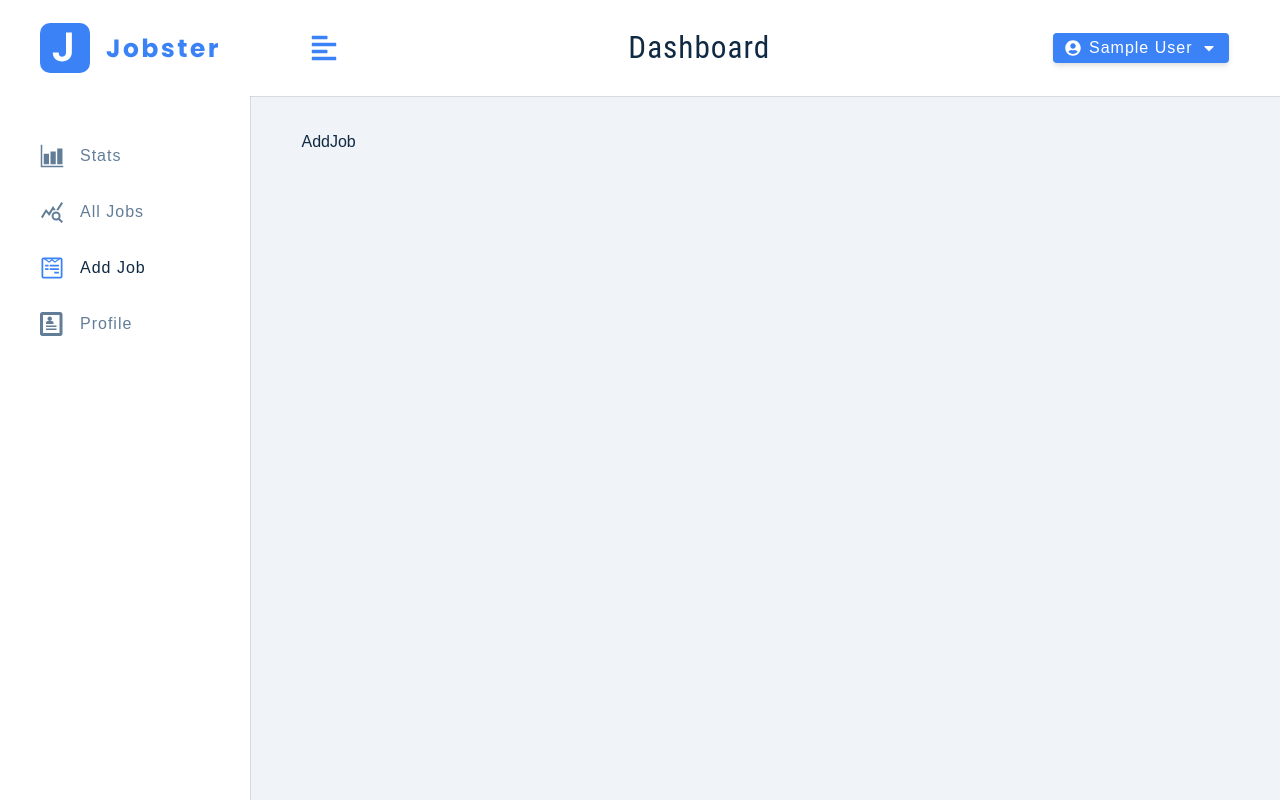
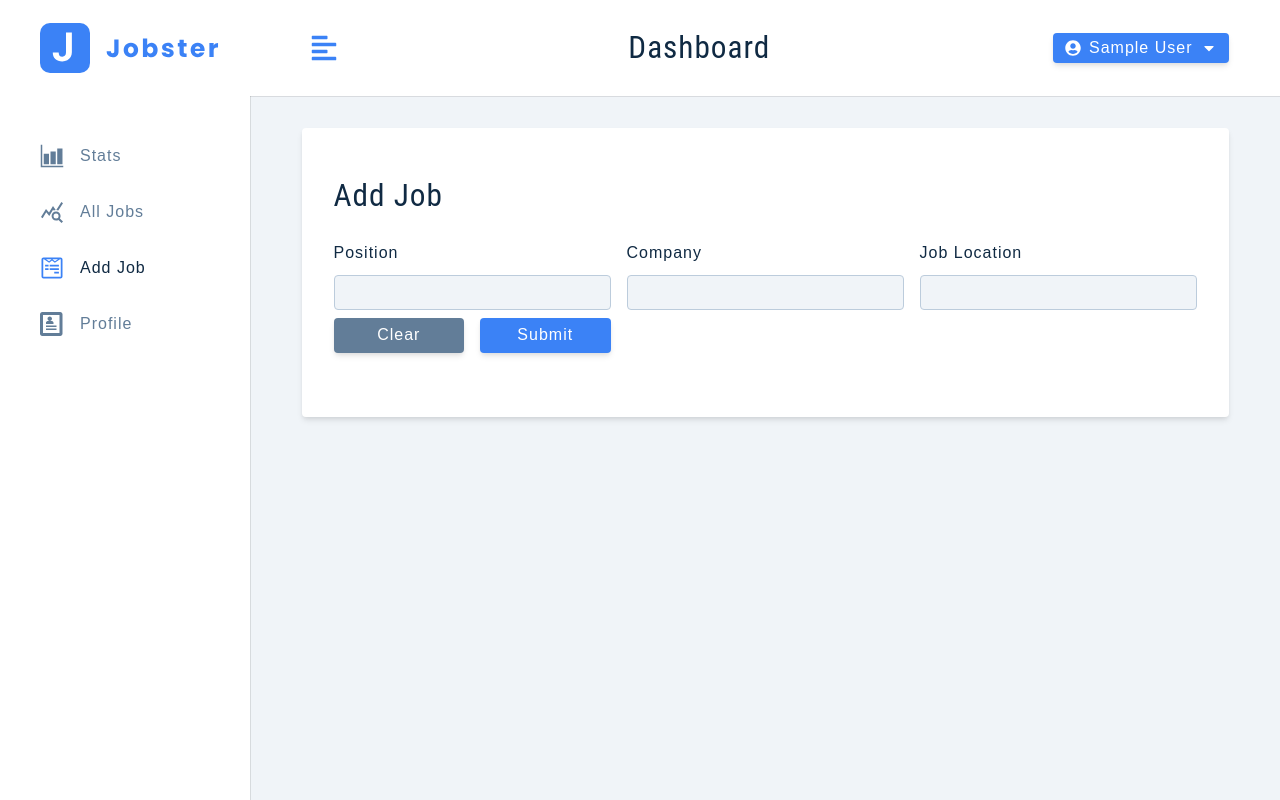
Before and after one commit to IvanMykytyn/Jobster, a React (Create React App) app: page /add-job in a window 1280 px wide. Built offline with nearby package versions, Linux system fonts and the light colour scheme; sample sign-in values are in the browser's storage.

Commit message:
addjob structure

```diff
--- a/src/pages/Dashboard/AddJob.jsx
+++ b/src/pages/Dashboard/AddJob.jsx
@@ -1,9 +1,95 @@
 import React from 'react'
+import Wrapper from '../../assets/wrappers/DashboardFormPage';
+import { useSelector, useDispatch } from 'react-redux';
+
+// components
+import { FormRow } from '../../components';
+
+// toastify
+import { toast } from 'react-toastify';
 
 const AddJob = () => {
+  const {
+    isLoading,
+    position,
+    company,
+    jobLocation,
+    jobType,
+    jobTypeOptions,
+    status,
+    statusOptions,
+    isEditing,
+    editJobId,
+  } = useSelector((store) => store.job);
+  const dispatch = useDispatch();
+
+  const handleSubmit = (e) => {
+    e.preventDefault();
+
+    if (!position || !company || !jobLocation) {
+      toast.error('Please Fill Out All Fields');
+      return;
+    }
+  };
+  const handleJobInput = (e) => {
+    const name = e.target.name;
+    const value = e.target.value;
+  };
+
   return (
-    <div>AddJob</div>
-  )
-}
+    <Wrapper>
+      <form className='form'>
+        <h3>{isEditing ? 'edit job' : 'add job'}</h3>
 
-export default AddJob
+        <div className='form-center'>
+          {/* position */}
+          <FormRow
+            type='text'
+            name='position'
+            value={position}
+            handleChange={handleJobInput}
+          />
+          {/* company */}
+          <FormRow
+            type='text'
+            name='company'
+            value={company}
+            handleChange={handleJobInput}
+          />
+          {/* location */}
+          <FormRow
+            type='text'
+            labelText='job location'
+            name='jobLocation'
+            value={jobLocation}
+            handleChange={handleJobInput}
+          />
+          {/* job status */}
+
+          {/* job type */}
+
+          {/* btn container */}
+          <div className='btn-container'>
+            <button
+              type='button'
+              className='btn btn-block clear-btn'
+              onClick={() => console.log('clear values')}
+            >
+              clear
+            </button>
+            <button
+              type='submit'
+              className='btn btn-block submit-btn'
+              onClick={handleSubmit}
+              disabled={isLoading}
+            >
+              submit
+            </button>
+          </div>
+        </div>
+      </form>
+    </Wrapper>
+  );
+};
+
+export default AddJob;
```
